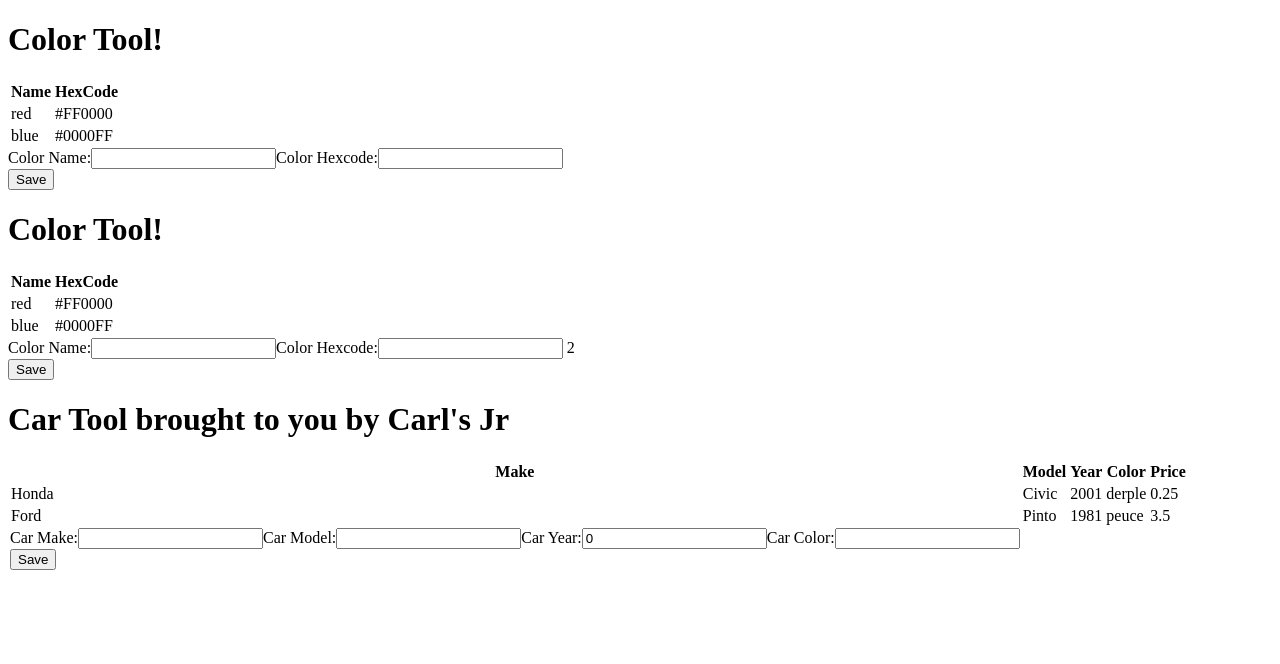
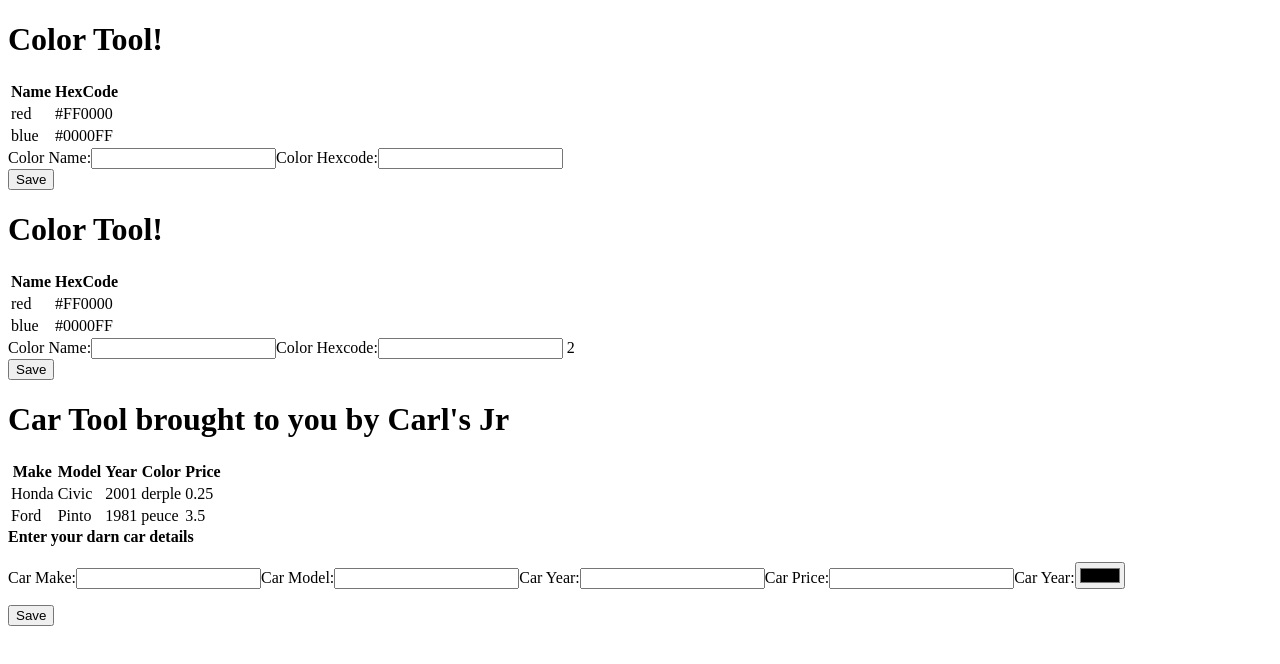
Before and after one commit to catastrophe-brandon/angular-demo-app, an Angular app: page / in a window 1280 px wide. Shown: the top 664 px of the page. Built offline with nearby package versions, Linux system fonts and the light colour scheme.

Commit message:
exercise to add a car using a reactive form

```diff
--- a/src/app/car-tool/components/car-home/car-home.component.html
+++ b/src/app/car-tool/components/car-home/car-home.component.html
@@ -29,38 +29,66 @@
 
   </tbody>
 
-  <div>
-    <!-- ng-model (template forms), reactive forms can be used to connect form to a model -->
+  <!--<div>-->
+    <!--&lt;!&ndash; ng-model (template forms), reactive forms can be used to connect form to a model &ndash;&gt;-->
 
-    <label for="car-make">Car Make:</label>
-    <input type="text" id="car-make" name="carMake"
-           [(ngModel)]="carTemplateForm.carMakeInput">
+    <!--<label for="car-make">Car Make:</label>-->
+    <!--<input type="text" id="car-make" name="carMake"-->
+           <!--[(ngModel)]="carTemplateForm.carMakeInput">-->
 
-    <label for="car-model">Car Model:</label>
-    <input type="text" id="car-model" name="carModel"
-           [(ngModel)]="carTemplateForm.carModelInput">
+    <!--<label for="car-model">Car Model:</label>-->
+    <!--<input type="text" id="car-model" name="carModel"-->
+           <!--[(ngModel)]="carTemplateForm.carModelInput">-->
 
-    <label for="car-year">Car Year:</label>
-    <input type="number" id="car-year" name="carYear"
-           [(ngModel)]="carTemplateForm.carYearInput">
+    <!--<label for="car-year">Car Year:</label>-->
+    <!--<input type="number" id="car-year" name="carYear"-->
+           <!--[(ngModel)]="carTemplateForm.carYearInput">-->
 
-    <label for="car-color">Car Color:</label>
-    <input type="text" id="car-color" name="carColor"
-           [(ngModel)]="carTemplateForm.carColorInput">
+    <!--<label for="car-color">Car Color:</label>-->
+    <!--<input type="text" id="car-color" name="carColor"-->
+           <!--[(ngModel)]="carTemplateForm.carColorInput">-->
 
 
 
-    <!--<label for="color-hexcode">Color Name:</label>-->
-    <!--<input type="text" id="color-hexcode" name="colorHexCode"-->
-           <!--[(ngModel)]="colorTemplateForm.colorHexCodeInput">-->
+    <!--&lt;!&ndash;<label for="color-hexcode">Color Name:</label>&ndash;&gt;-->
+    <!--&lt;!&ndash;<input type="text" id="color-hexcode" name="colorHexCode"&ndash;&gt;-->
+           <!--&lt;!&ndash;[(ngModel)]="colorTemplateForm.colorHexCodeInput">&ndash;&gt;-->
+
+  <!--</div>-->
+
+  <!--&lt;!&ndash;-->
+    <!--Parens indicate an output.-->
+    <!--Square brackets indicate an input.-->
+  <!--&ndash;&gt;-->
+
+  <!--<button type="button" (click)="showTemplateForm()">Save</button>-->
+
+</table>
+
+<!-- Example using reactive forms -->
+<!-- Brackets around the formGroup cause it to be expanded, called "computed properties" -->
+<form [formGroup]="carReactiveForm">
+  <div>
+    <!-- ng-model (template forms), reactive forms can be used to connect form to a model -->
+    <b>Enter your darn car details</b>
+    <p>
+    <label for="car-make2">Car Make:</label>
+    <input type="text" id="car-make2" name="carMakeInput" formControlName="carMakeInput">
+
+    <label for="car-model2">Car Model:</label>
+    <input type="text" id="car-model2" name="carModelInput" formControlName="carModelInput">
+
+    <label for="car-year2">Car Year:</label>
+    <input type="text" id="car-year2" name="carYearInput" formControlName="carYearInput">
+
+    <label for="car-price2">Car Price:</label>
+    <input type="text" id="car-price2" name="carPriceInput" formControlName="carPriceInput">
+
+    <label for="car-color2">Car Year:</label>
+    <input type="color" id="car-color2" name="carColorInput" formControlName="carColorInput">
+    </p>
+
 
   </div>
-
-  <!--
-    Parens indicate an output.
-    Square brackets indicate an input.
-  -->
-
-  <button type="button" (click)="showTemplateForm()">Save</button>
-
-</table>
+  <button type="button" (click)="showReactiveForm()">Save</button>
+</form>
--- a/src/app/car-tool/components/car-home/car-home.component.ts
+++ b/src/app/car-tool/components/car-home/car-home.component.ts
@@ -1,5 +1,6 @@
 import { Component} from '@angular/core';
 import {Car} from '../../models/car';
+import {FormBuilder, FormGroup} from '@angular/forms';
 
 
 @Component({
@@ -8,8 +9,6 @@ import {Car} from '../../models/car';
   styleUrls: ['./car-home.component.css']
 })
 export class CarHomeComponent {
-
-  constructor() { }
 
   public headerText = 'Car Tool brought to you by Carl\'s Jr';
   public cars: Car[] = [
@@ -25,7 +24,32 @@ export class CarHomeComponent {
     carColorInput: '',
   };
 
+  public carReactiveForm: FormGroup;
+
+  constructor(private fb: FormBuilder) {
+    // properties below must match the formControlName in html.
+    this.carReactiveForm = this.fb.group({
+        carMakeInput: '',
+        carModelInput: '',
+        carYearInput: '',
+        carPriceInput: '',
+        carColorInput: '',
+      });
+  }
+
   public showTemplateForm() {
     console.log(this.carTemplateForm);
   }
+
+  public showReactiveForm() {
+    this.cars = this.cars.concat([{
+      id: null,
+      make: this.carReactiveForm.controls.carMakeInput.value,
+      model: this.carReactiveForm.controls.carModelInput.value,
+      year: this.carReactiveForm.controls.carYearInput.value,
+      price: this.carReactiveForm.controls.carPriceInput.value,
+      color: this.carReactiveForm.controls.carColorInput.value
+    }]);
+    console.log(this.carReactiveForm.value);
+  }
 }
--- a/src/app/color-tool/components/color-home/color-home.component.html
+++ b/src/app/color-tool/components/color-home/color-home.component.html
@@ -76,6 +76,7 @@
 <!-- Example using reactive forms -->
 <!-- Brackets around the formGroup cause it to be expanded, called "computed properties" -->
 <form [formGroup]="colorReactiveForm">
+
   <div>
     <!-- ng-model (template forms), reactive forms can be used to connect form to a model -->
 
```
